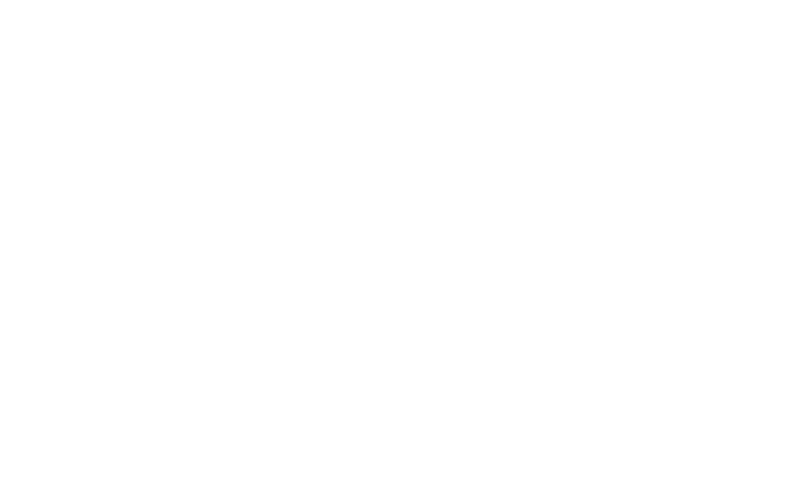
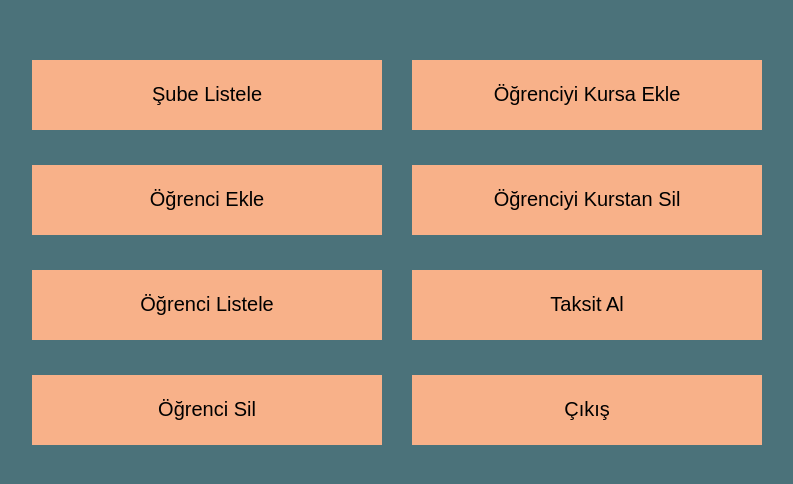
Before and after one commit to ghyathmoussa/student_system, a React (Create React App) app in the folder client/: page /mainPage in a window 1280 px wide. Before the commit this address had no page. Shown: the part 148-632 px from the top of the page, without its empty margins (243-1036 px from the left). Built offline with nearby package versions, Linux system fonts and the light colour scheme.

Commit message:
added login and main page

```diff
--- a/client/src/App.css
+++ b/client/src/App.css
@@ -37,6 +37,13 @@
   }
 }
 
+html,body{
+  width: 100vw;
+  height: 100vh;
+}
+body{
+  background-color: #4B727A;
+}
 
 
 /**************************************Login *********************************************/
@@ -46,7 +53,65 @@
   left: 50%;
   top: 50%;
   transform: translate(-50%, -50%);
-  border: 1px solid #adadad;
-  padding: 10px;
+  width: 35vw;
+  height: 300px;
+}
+.loginForm{
+  width: 100%;
+  height: 100%;
+}
+#signInForm{
+  width: 100%;
+  height: 100%;
+  display: flex;
+  justify-content: center;
+  flex-direction: column;
+}
 
+.myinput{
+  background-color: #F8B189;
+  width: 60%;
+  height: 40px;
+  border: 0px black;
+  margin: auto;
 }
+#signInButton{
+  background-color: #67DCB2;
+  width: 136px;
+  height: 50px;
+  margin: auto;
+}
+/**********************************Main Page ***************************************/
+
+.container{
+  position: absolute;
+  left: 50%;
+  top: 50%;
+  transform: translate(-50%, -50%);
+  width: 80vw;
+  height: 90vh;
+  display: flex;
+  flex-direction: row;
+  flex-wrap: wrap;
+  justify-content: center;
+  column-gap: 30px;
+}
+.left-container,.right-container{
+  display: flex;
+  flex-direction: column;
+  flex-wrap: wrap;
+  row-gap: 30px;
+  justify-content: center;
+  row-gap: 35px;
+}
+.btn-lg{
+  background-color: #F8B189;
+  width: 350px;
+  height: 70px;
+  padding: 20px;
+  border: 0px;
+  font-size: 20px;
+}
+.btn-lg:hover{
+  cursor: pointer;
+}
--- a/client/src/App.js
+++ b/client/src/App.js
@@ -3,6 +3,7 @@
 
 
 import Login from "./pages/Login"
+import MainPage from './pages/MainPage';
 
 
 function App() {
@@ -10,7 +11,7 @@
     <BrowserRouter>
     <Routes>
       <Route path="/"  element={ <Login/>}></Route>
-
+      <Route path="/mainPage" element={<MainPage/>}></Route>
     </Routes>
 </BrowserRouter>
   );
--- a/client/src/pages/Login.js
+++ b/client/src/pages/Login.js
@@ -26,14 +26,15 @@
     <div>
         <div className="mylogin">
             <div className="loginForm">
-                <form  onSubmit={submitHandler}>
-                    <input type="text" className="myinput" required
-                            onChange = { e => setUser(e.target.value)}/>
-                    <br/><br/>
-                    <input type="password" className="myinput"  required value= {password}
+                <form  id="signInForm" onSubmit={submitHandler}>
+                  <br></br>
+                  <br></br>
+                    <input type="text" className="myinput" required placeholder="Kullanıcı Adı" onChange = { e => setUser(e.target.value)}/>
+                    <input type="password" className="myinput"  placeholder="Şifre" required value= {password}
                             onChange = { e => setPassword(e.target.value)}/>
-                    <br/><br/>
-                    <input type="submit"  value="Sign in" className="btn btn-primary mybtn" />
+                    <input id="signInButton" type="submit"  value="Giriş Yap" className="btn btn-primary mybtn" />
+                  <br></br>
+                  <br></br>
                 </form>
             </div>
         </div>
--- /dev/null
+++ b/client/src/pages/MainPage.js
@@ -0,0 +1,28 @@
+import React , {useState} from "react";
+
+const MainPage = () => {
+
+    return (
+      <div>
+          <div className="mainpage">
+                <div class="container">
+                    <div className="left-container">
+                        <button type="button" class="btn btn-primary btn-lg">Şube Listele</button>
+                        <button type="button" class="btn btn-primary btn-lg">Öğrenci Ekle</button>
+                        <button type="button" class="btn btn-primary btn-lg">Öğrenci Listele</button>
+                        <button type="button" class="btn btn-primary btn-lg">Öğrenci Sil</button>
+                    </div>
+                    <div className="right-container">
+                        <button type="button" class="btn btn-primary btn-lg">Öğrenciyi Kursa Ekle</button>
+                        <button type="button" class="btn btn-primary btn-lg">Öğrenciyi Kurstan Sil</button>
+                        <button type="button" class="btn btn-primary btn-lg">Taksit Al</button>
+                        <button type="button" class="btn btn-primary btn-lg">Çıkış</button>
+                    </div>
+                </div>
+            </div>
+      </div>
+    )
+
+  };
+
+export default MainPage;
```
Also changed, not shown: 1 other file (tests, documents, lock files or other folders).
